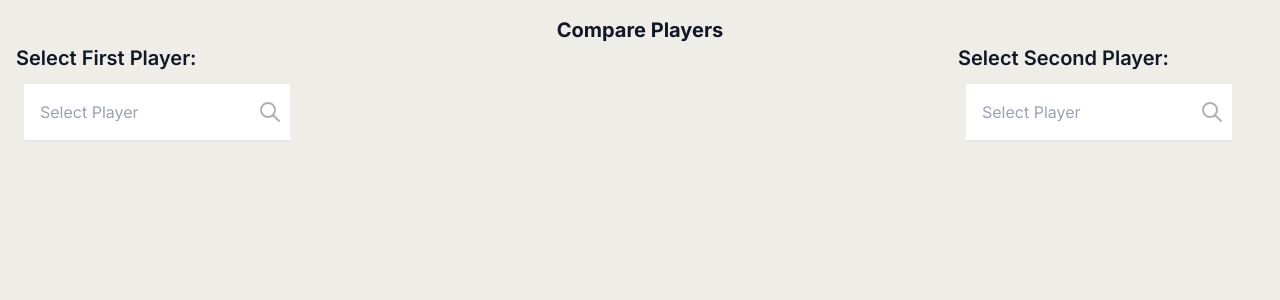
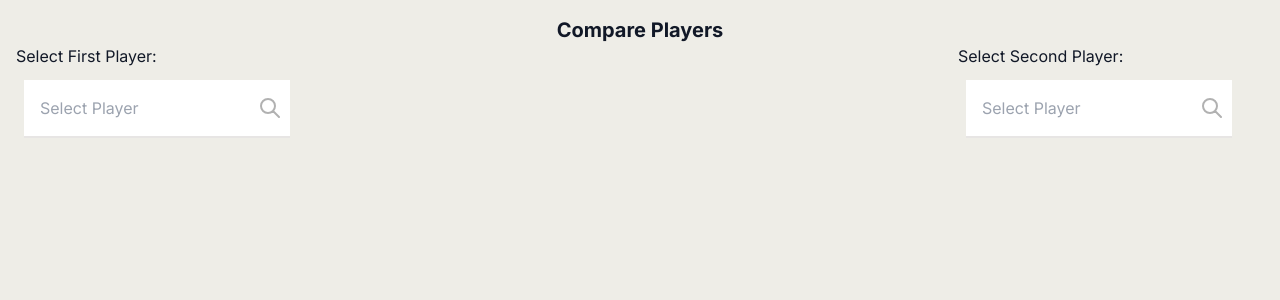
Before and after one commit to nischalmainali21/Major-CricSim-Frontend, a Next.js app: page / in a window 1280 px wide. Shown: the top 300 px of the page. Built offline with nearby package versions, Linux system fonts and the light colour scheme.

Commit message:
installed shadcn

```diff
--- a/src/app/globals.css
+++ b/src/app/globals.css
@@ -3,13 +3,74 @@
 @tailwind utilities;
 
 @layer base {
-  h1 {
-    @apply text-2xl font-bold;
+  :root {
+    --background: 0 0% 100%;
+    --foreground: 20 14.3% 4.1%;
+
+    --card: 0 0% 100%;
+    --card-foreground: 20 14.3% 4.1%;
+
+    --popover: 0 0% 100%;
+    --popover-foreground: 20 14.3% 4.1%;
+
+    --primary: 24 9.8% 10%;
+    --primary-foreground: 60 9.1% 97.8%;
+
+    --secondary: 60 4.8% 95.9%;
+    --secondary-foreground: 24 9.8% 10%;
+
+    --muted: 60 4.8% 95.9%;
+    --muted-foreground: 25 5.3% 44.7%;
+
+    --accent: 60 4.8% 95.9%;
+    --accent-foreground: 24 9.8% 10%;
+
+    --destructive: 0 84.2% 60.2%;
+    --destructive-foreground: 60 9.1% 97.8%;
+
+    --border: 20 5.9% 90%;
+    --input: 20 5.9% 90%;
+    --ring: 20 14.3% 4.1%;
+
+    --radius: 0.5rem;
   }
-  h2 {
-    @apply text-xl font-semibold;
-  }
-  h3 {
-    @apply text-lg font-medium;
+
+  .dark {
+    --background: 20 14.3% 4.1%;
+    --foreground: 60 9.1% 97.8%;
+
+    --card: 20 14.3% 4.1%;
+    --card-foreground: 60 9.1% 97.8%;
+
+    --popover: 20 14.3% 4.1%;
+    --popover-foreground: 60 9.1% 97.8%;
+
+    --primary: 60 9.1% 97.8%;
+    --primary-foreground: 24 9.8% 10%;
+
+    --secondary: 12 6.5% 15.1%;
+    --secondary-foreground: 60 9.1% 97.8%;
+
+    --muted: 12 6.5% 15.1%;
+    --muted-foreground: 24 5.4% 63.9%;
+
+    --accent: 12 6.5% 15.1%;
+    --accent-foreground: 60 9.1% 97.8%;
+
+    --destructive: 0 62.8% 30.6%;
+    --destructive-foreground: 60 9.1% 97.8%;
+
+    --border: 12 6.5% 15.1%;
+    --input: 12 6.5% 15.1%;
+    --ring: 24 5.7% 82.9%;
   }
 }
+
+@layer base {
+  * {
+    @apply border-border;
+  }
+  body {
+    @apply bg-background text-foreground;
+  }
+}
--- /dev/null
+++ b/src/lib/utils.js
@@ -0,0 +1,6 @@
+import { clsx } from "clsx"
+import { twMerge } from "tailwind-merge"
+
+export function cn(...inputs) {
+  return twMerge(clsx(inputs))
+}
--- a/tailwind.config.js
+++ b/tailwind.config.js
@@ -1,14 +1,77 @@
 /** @type {import('tailwindcss').Config} */
 module.exports = {
+  darkMode: ["class"],
   content: [
-    "./src/pages/**/*.{js,ts,jsx,tsx,mdx}",
-    "./src/components/**/*.{js,ts,jsx,tsx,mdx}",
-    "./src/app/**/*.{js,ts,jsx,tsx,mdx}",
+    './pages/**/*.{js,jsx}',
+    './components/**/*.{js,jsx}',
+    './app/**/*.{js,jsx}',
+    './src/**/*.{js,jsx}',
   ],
+  prefix: "",
   theme: {
+    container: {
+      center: true,
+      padding: "2rem",
+      screens: {
+        "2xl": "1400px",
+      },
+    },
     extend: {
-      backgroundImage: {},
+      colors: {
+        border: "hsl(var(--border))",
+        input: "hsl(var(--input))",
+        ring: "hsl(var(--ring))",
+        background: "hsl(var(--background))",
+        foreground: "hsl(var(--foreground))",
+        primary: {
+          DEFAULT: "hsl(var(--primary))",
+          foreground: "hsl(var(--primary-foreground))",
+        },
+        secondary: {
+          DEFAULT: "hsl(var(--secondary))",
+          foreground: "hsl(var(--secondary-foreground))",
+        },
+        destructive: {
+          DEFAULT: "hsl(var(--destructive))",
+          foreground: "hsl(var(--destructive-foreground))",
+        },
+        muted: {
+          DEFAULT: "hsl(var(--muted))",
+          foreground: "hsl(var(--muted-foreground))",
+        },
+        accent: {
+          DEFAULT: "hsl(var(--accent))",
+          foreground: "hsl(var(--accent-foreground))",
+        },
+        popover: {
+          DEFAULT: "hsl(var(--popover))",
+          foreground: "hsl(var(--popover-foreground))",
+        },
+        card: {
+          DEFAULT: "hsl(var(--card))",
+          foreground: "hsl(var(--card-foreground))",
+        },
+      },
+      borderRadius: {
+        lg: "var(--radius)",
+        md: "calc(var(--radius) - 2px)",
+        sm: "calc(var(--radius) - 4px)",
+      },
+      keyframes: {
+        "accordion-down": {
+          from: { height: "0" },
+          to: { height: "var(--radix-accordion-content-height)" },
+        },
+        "accordion-up": {
+          from: { height: "var(--radix-accordion-content-height)" },
+          to: { height: "0" },
+        },
+      },
+      animation: {
+        "accordion-down": "accordion-down 0.2s ease-out",
+        "accordion-up": "accordion-up 0.2s ease-out",
+      },
     },
   },
-  plugins: [],
-};
+  plugins: [require("tailwindcss-animate")],
+}
```
Also changed, not shown: package.json (+6 -1 lines), components.json (added), 1 other file (tests, documents, lock files or other folders).
